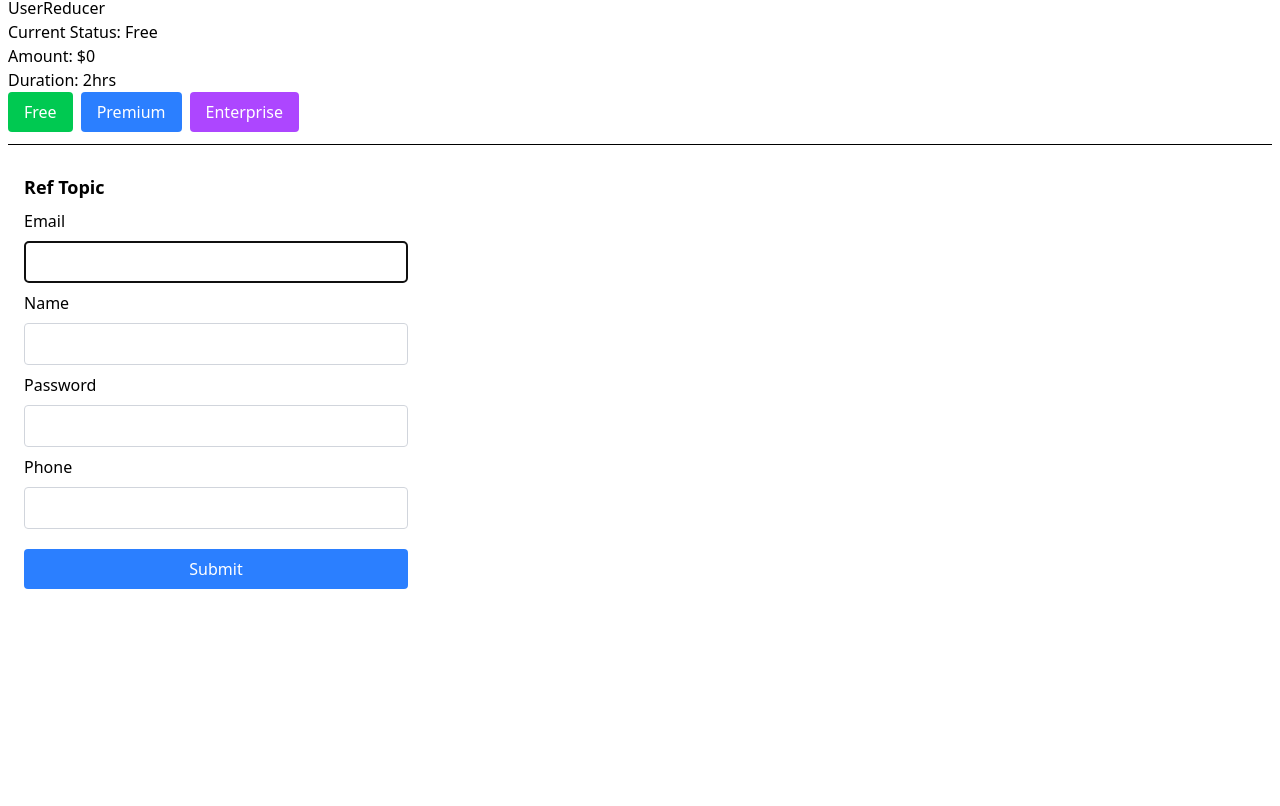
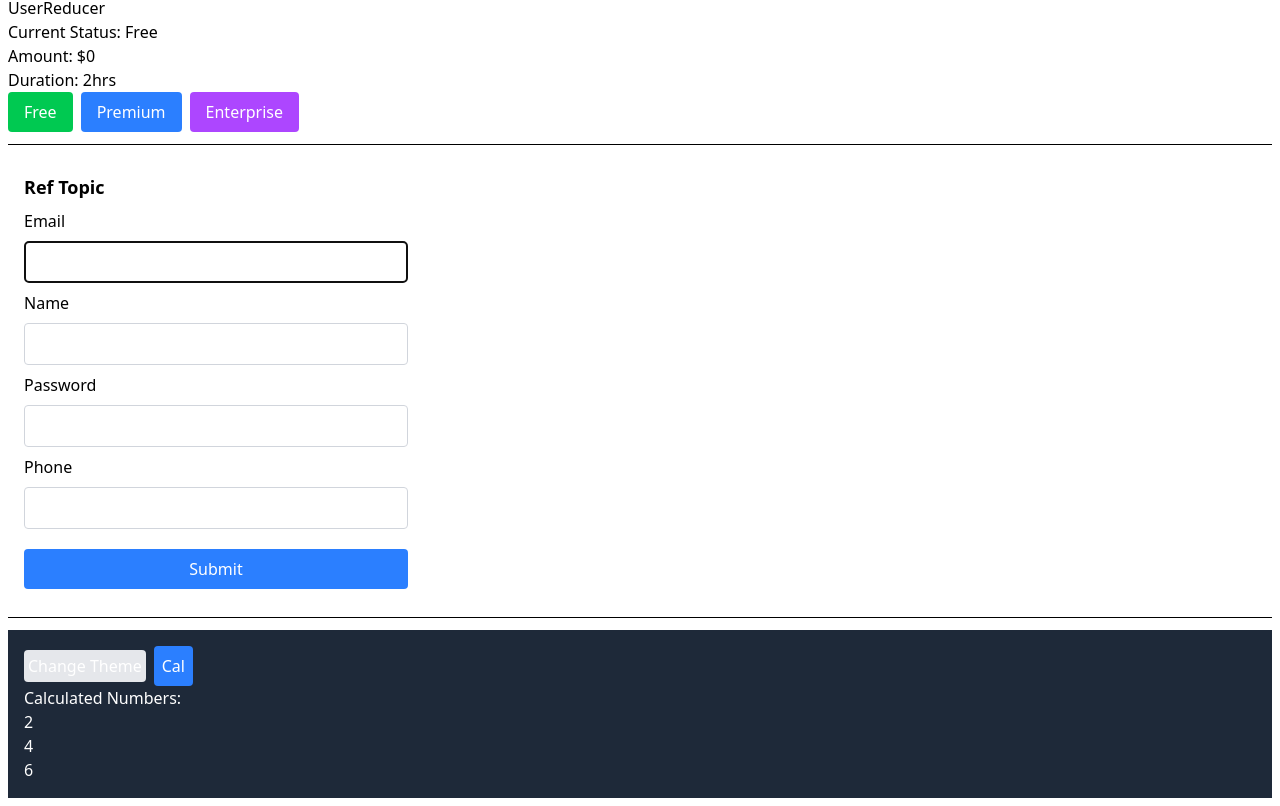
Before and after one commit to kamranjamal/React_Practice, a React (Vite) app in the folder practice/: page / in a window 1280 px wide. Shown: the part 1150-1956 px from the top of the page. Before the commit the page ends 1763 px from the top, so only its background shows below. Built offline with nearby package versions, Linux system fonts and the light colour scheme.

Commit message:
feat: add Calculation component and integrate with UseCallback for number calculations

```diff
--- /dev/null
+++ b/practice/src/components/Calculation.tsx
@@ -0,0 +1,16 @@
+import {useEffect,useState} from 'react';
+export default function Calculation({calculateNumber}:{calculateNumber:(num:number)=>number[]}) {
+    const [counts,setCounts]=useState<number[]>([])
+    useEffect(()=>{
+        setCounts(calculateNumber(1))
+        console.log("Calculation Component Rendered")
+    },[calculateNumber])
+
+    return(<div>
+        <h1>Calculated Numbers:</h1>
+        <ul>
+            {counts.map((num,index)=><li key={index}>{num}</li>)}
+        </ul>
+    </div>
+    )
+}
--- /dev/null
+++ b/practice/src/hooks/useCallback.tsx
@@ -0,0 +1,27 @@
+import { useCallback, useContext, useState } from "react";
+import Calculation from "../components/Calculation";
+import { themeContextApi } from "../contexts/theme.context";
+
+export default function UseCallback() {
+    const [count, setCount] = useState<number>(0);
+    const theme=useContext(themeContextApi)
+     const  calculateNumber=useCallback((inc: number) =>{
+        return [count + 1 + inc, count + 3 + inc, count + 5 + inc];
+    }, [count]);
+
+    function toggleTheme() {
+        console.log("Toggling Theme");
+        theme?.setTheme(theme.theme === "dark" ? "light" : "dark");
+    }
+
+    return <div className={`p-4 ${theme?.theme==="dark"?"bg-gray-800 text-white":"bg-white text-black"}`}>
+        <button onClick={toggleTheme} className="bg-gray-200 p-1 rounded hover:bg-gray-300 cursor-pointer">Change Theme</button>
+        <button
+            onClick={() => setCount(count + 1)}
+            className="bg-blue-500 text-white p-2 rounded ml-2 hover:bg-blue-600 cursor-pointer"
+        >
+            Cal
+        </button>
+        <Calculation calculateNumber={calculateNumber} />
+    </div>;
+}
--- a/practice/src/pages/Home.tsx
+++ b/practice/src/pages/Home.tsx
@@ -3,6 +3,7 @@ import Parent from "../components/props/parent";
 import Ref from "../components/refs/Ref";
 import States from "../components/useEffectuseState/States";
 import UserReducer from "../components/useReducer/userreducer";
+import UseCallback from "../hooks/useCallback";
 
 export default function Home() {
 
@@ -23,5 +24,7 @@ export default function Home() {
         <UserReducer></UserReducer>
         <hr className="my-3" />
         <Ref />
+        <hr className="my-3"/>
+        <UseCallback/>
     </div>;
 }
```
